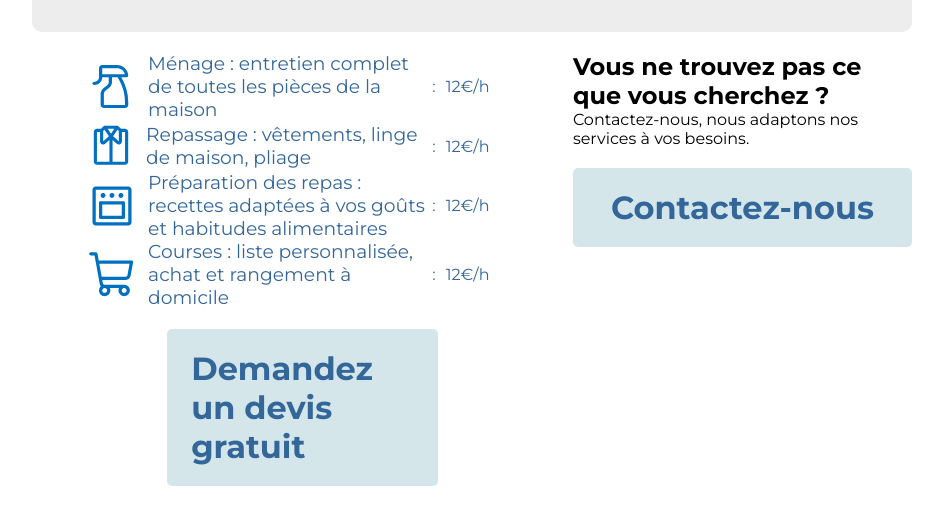
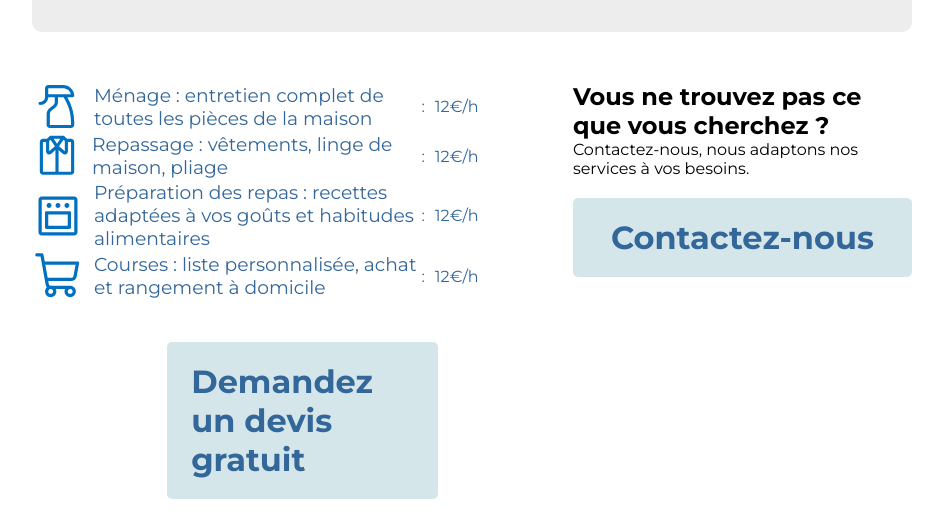
Before and after one commit to Turnsa/DocAndCO.github.io, a plain HTML site: page html/domicile.html in a window 1280 px wide. Shown: the part 610-1123 px from the top of the page, without its empty margins (168-1111 px from the left). Drawn offline with Linux system fonts and the light colour scheme.

Commit message:
restructure css pages des prestations

```diff
--- a/css/style.css
+++ b/css/style.css
@@ -271,7 +271,7 @@ footer {
 *****/
 .mainTitle {
   text-align: center;
-  margin-bottom: 20px;
+  margin-bottom: 50px;
   background-color: rgb(237, 237, 237);
   padding-bottom: 30px;
   border-radius: 0 0 10px 10px;
@@ -297,12 +297,11 @@ footer {
 .prestations {
   display: flex;
   align-items: center;
-  width: 80%;
+  width: 90%;
 }
 .listPrestation {
   display: flex;
   flex-direction: column;
-  align-items: center;
   width: 100%;
 }
 .prestationTitle {
@@ -323,8 +322,10 @@ footer {
   color: var(--secondary-color);
 }
 .listPrestation .contactInfoButton{
+  align-self: center;
   color: var(--secondary-color);
   width: 50%;
+  margin-top: 40px;
 }
 .contactInfoButton {
   display: flex;
```
